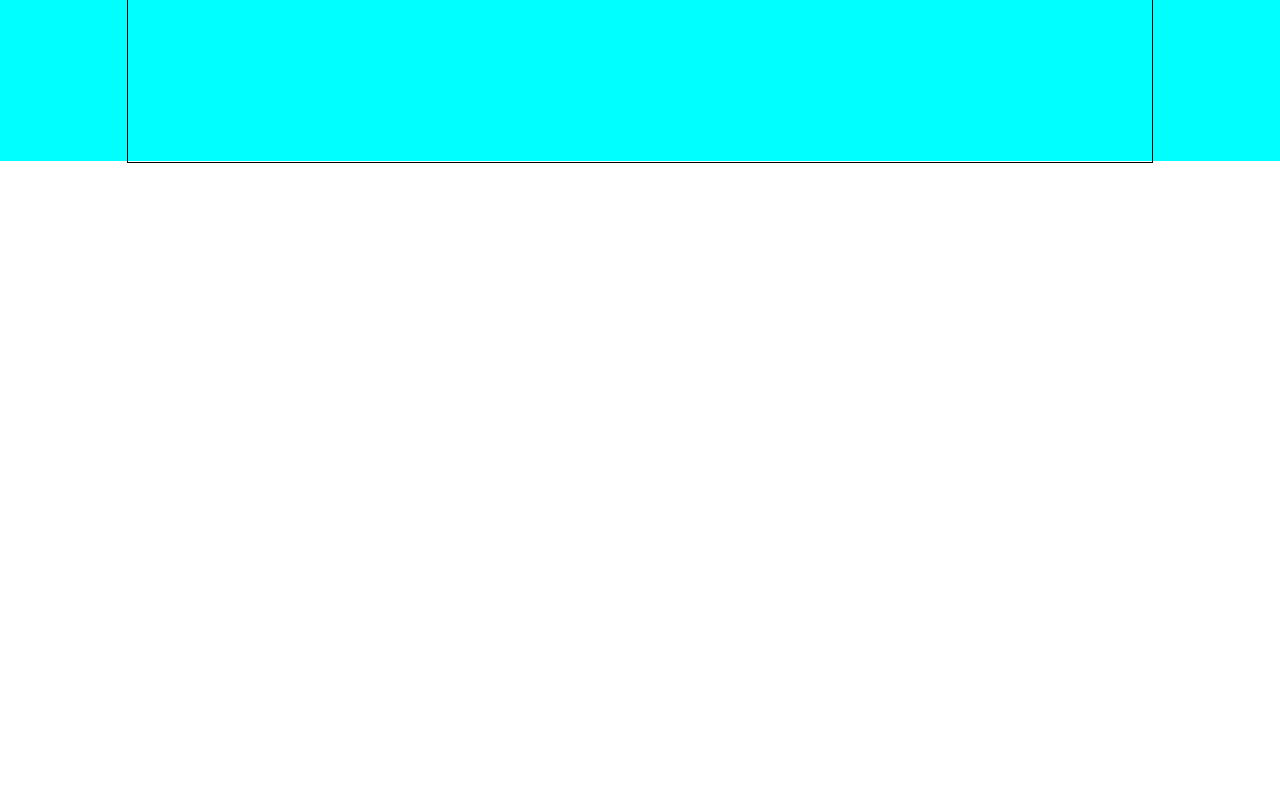
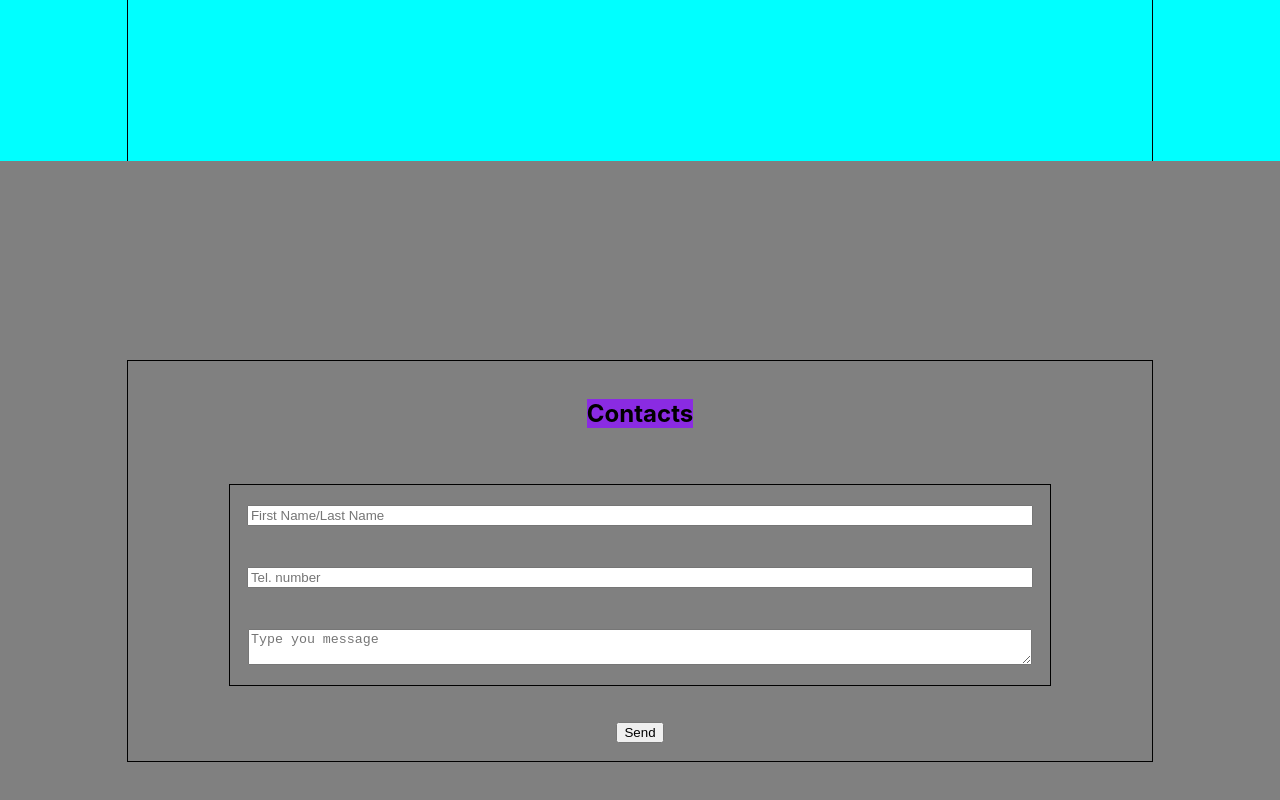
Before and after one commit to DzmitryYesis/portfolio, a React (Create React App) app: page / in a window 1280 px wide. Shown: the part 2319-3119 px from the top of the page. Before the commit the page ends 2482 px from the top, so only its background shows below. Built offline with nearby package versions, Linux system fonts and the light colour scheme.

Commit message:
Created Contacts component

```diff
--- a/src/App.tsx
+++ b/src/App.tsx
@@ -4,6 +4,7 @@ import Header from './components/header/Header';
 import Main from './components/main/Main';
 import Skills from './components/skills/Skills';
 import Projects from './components/projects/Projects';
+import Contacts from './components/contacts/Contacts';
 
 function App() {
     return (
@@ -12,6 +13,7 @@ function App() {
             <Main/>
             <Skills/>
             <Projects/>
+            <Contacts/>
         </div>
     );
 }
--- /dev/null
+++ b/src/components/contacts/Contacts.module.css
@@ -0,0 +1,35 @@
+.contacts {
+    display: flex;
+    flex-direction: column;
+    justify-content: center;
+    height: 100vh;
+    background-color: gray;
+}
+
+.contactsConteiner {
+    height: 400px;
+    flex-direction: column;
+    justify-content: space-around;
+}
+
+.title {
+    background-color: blueviolet;
+}
+
+.form {
+    display: flex;
+    flex-direction: column;
+    justify-content: space-around;
+    align-items: center;
+    width: 80%;
+    height: 50%;
+    border: 1px solid black;
+}
+
+.input {
+    width: 95%;
+}
+
+.textarea {
+    width: 95%;
+}
--- /dev/null
+++ b/src/components/contacts/Contacts.tsx
@@ -0,0 +1,22 @@
+import React from 'react';
+import style from './Contacts.module.css'
+import styleConteiner from '../../common/styles/Conteiner.module.css';
+
+const Contacts = () => {
+    return (
+        <div className={style.contacts}>
+            <div className={`${styleConteiner.conteiner} ${style.contactsConteiner}`}>
+                <h2 className={style.title}>Contacts</h2>
+                <form className={style.form}>
+                    <input className={style.input} placeholder={'First Name/Last Name'}/>
+                    <input className={style.input} placeholder={'Tel. number'}/>
+                    <textarea className={style.textarea} placeholder={'Type you message'}/>
+                </form>
+                <button>Send</button>
+            </div>
+
+        </div>
+    );
+};
+
+export default Contacts;
--- a/src/components/projects/project/Project.tsx
+++ b/src/components/projects/project/Project.tsx
@@ -9,7 +9,7 @@ type ProjectType = {
 const Project = (props: ProjectType) => {
     return (
         <div className={style.project}>
-            <div className={style.icon}></div>
+            <div className={style.icon}>Image</div>
             <h3>{props.title}</h3>
             <span>{props.discription}</span>
         </div>
```
